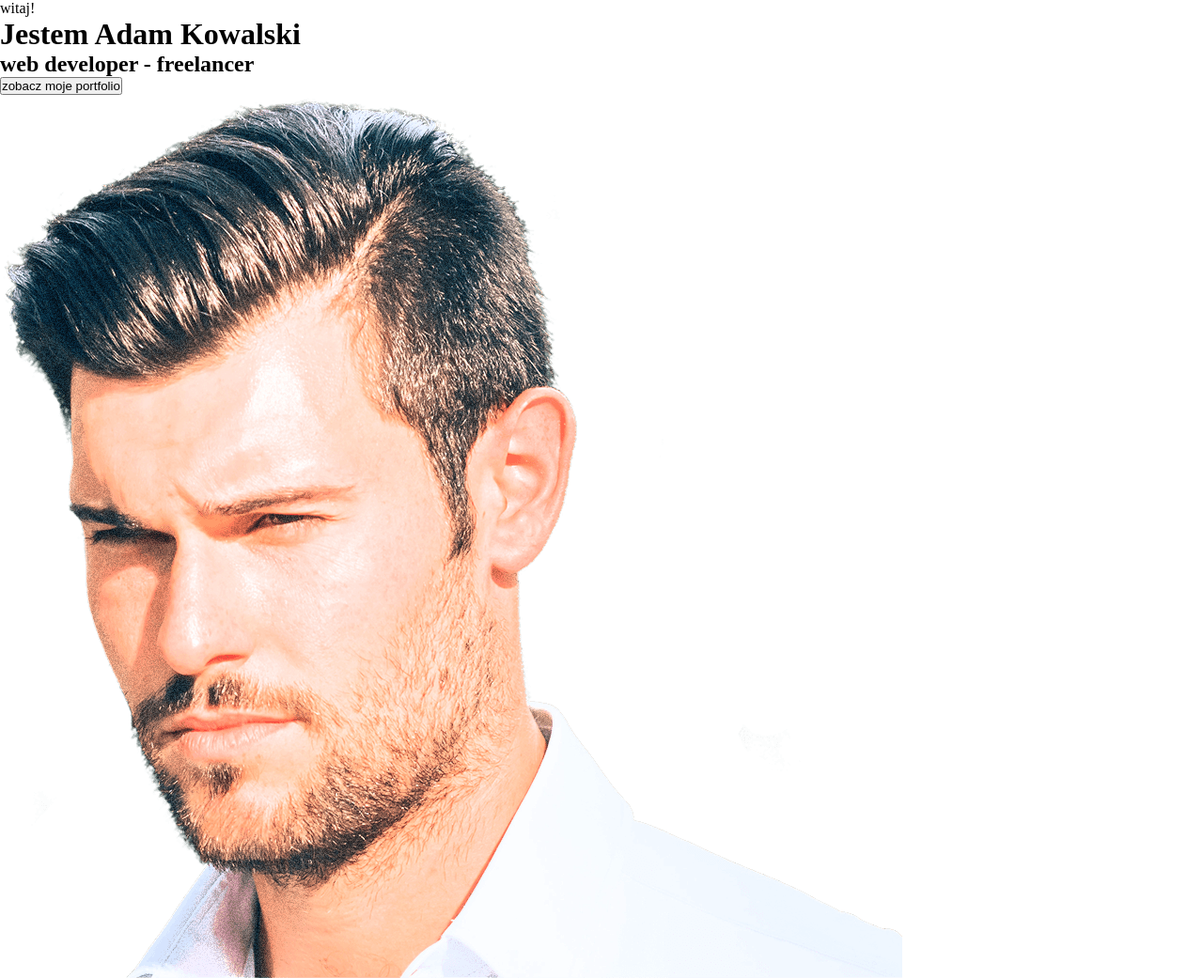
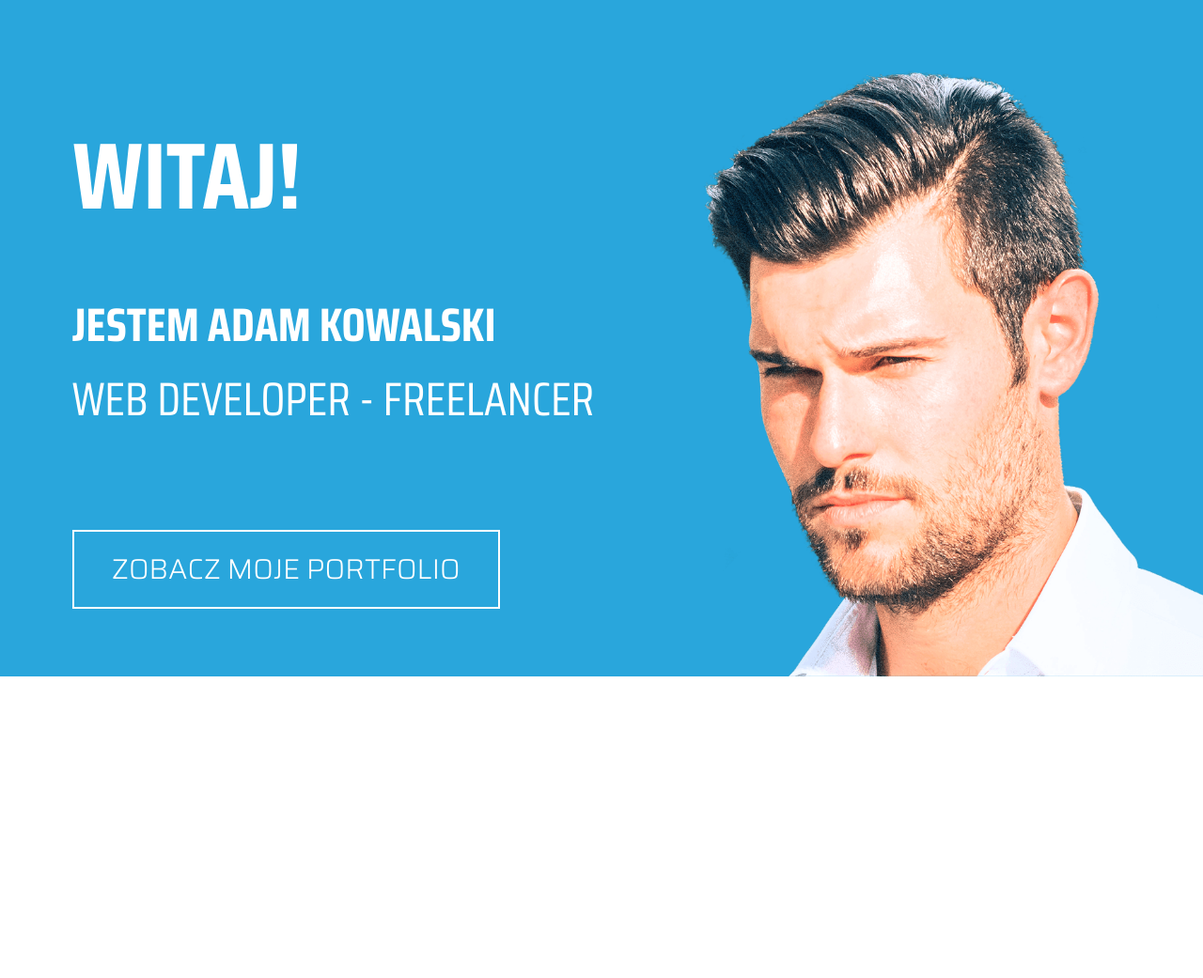
Before and after one commit to MonikaMM77/Samuraj-Programowania-Portfolio, a plain HTML site: page index.html in a window 1280 px wide. Shown: the whole page at 94% size. After the commit the page ends 800 px from the top, so only its background shows below. Drawn offline with Linux system fonts and the light colour scheme.

Commit message:
add media queries

```diff
--- a/css/style.css
+++ b/css/style.css
@@ -8,5 +8,273 @@ font-family: 'Saira Condensed', sans-serif; */
 }
 
 header {
+  position: relative;
+  background-color: #29a6dc;
+  height: 90vh;
+  overflow: hidden;
+  max-width: 1920px;
+  margin: 0 auto;
+}
 
+header > * {
+  position: absolute;
 }
+
+header img {
+  height: 50%;
+  bottom: 0;
+  right: 0;
+}
+
+header div.welcome {
+  z-index: 1;
+  top: 4%;
+  font-family: "Saira Condensed", sans-serif;
+  text-align: center;
+  /* zeby tekst nie zaczynal sie od krawedzi */
+  left: 5%;
+  right: 5%;
+  font-weight: bold;
+  font-size: 40px;
+  text-transform: uppercase;
+  color: #fff;
+}
+
+header h1 {
+  margin-top: 15px;
+  font-size: 20px;
+}
+
+header h2 {
+  font-size: 20px;
+  font-weight: normal;
+}
+
+header button {
+  font-family: "Saira", sans-serif;
+  font-weight: 300;
+  line-height: 32px;
+  padding: 0 20px;
+  text-transform: uppercase;
+  color: white;
+  background-color: transparent;
+  font-size: 12px;
+  border: 2px solid white;
+}
+
+@media (orientation: portrait) and (min-width: 360px) {
+  header h1 {
+    font-size: 24px;
+  }
+
+  header h2 {
+    font-size: 24px;
+  }
+
+  header button {
+    margin-top: 30px;
+    line-height: 40px;
+    font-size: 16px;
+  }
+
+  header img {
+    right: -20%;
+  }
+}
+
+@media (orientation: portrait) and (min-width: 410px) {
+  header h1 {
+    font-size: 26px;
+  }
+
+  header h2 {
+    font-size: 24px;
+  }
+
+  header button {
+    margin-top: 40px;
+    line-height: 45px;
+    font-size: 24px;
+  }
+}
+
+@media (orientation: portrait) and (min-width: 768px) {
+  header p {
+    font-size: 80px;
+  }
+
+  header h1 {
+    font-size: 32px;
+  }
+
+  header h2 {
+    font-size: 32px;
+  }
+
+  header button {
+    margin-top: 60px;
+    line-height: 60px;
+    font-size: 24px;
+  }
+}
+
+@media (orientation: landscape) {
+  header img {
+    position: absolute;
+    height: 80%;
+    bottom: 0;
+    right: -5%;
+  }
+
+  header div.welcome {
+    top: 15%;
+    left: 7%;
+    right: 46%;
+  }
+
+  header button {
+    margin-top: 40px;
+  }
+}
+
+@media (orientation: landscape) and (min-width: 640px) {
+  header h1 {
+    font-size: 22px;
+  }
+
+  header h2 {
+    font-size: 22px;
+  }
+
+  header button {
+    font-size: 16px;
+    line-height: 40px;
+  }
+}
+
+@media (orientation: landscape) and (min-width: 768px) {
+  header p {
+    font-size: 62px;
+  }
+
+  header h1 {
+    margin-top: 40px;
+    font-size: 34px;
+  }
+
+  header h2 {
+    font-size: 34px;
+  }
+
+  header button {
+    margin-top: 80px;
+    font-size: 28px;
+    line-height: 70px;
+  }
+
+  header img {
+    right: -20%;
+    height: 95%;
+  }
+}
+
+@media (orientation: landscape) and (min-width: 1024px) {
+  header div.welcome {
+    left: 3%;
+  }
+
+  header p {
+    font-size: 56px;
+  }
+
+  header h1 {
+    margin-top: 40px;
+    font-size: 34px;
+  }
+
+  header h2 {
+    font-size: 34px;
+  }
+
+  header button {
+    margin-top: 80px;
+    font-size: 28px;
+    line-height: 70px;
+  }
+
+  header img {
+    right: -14%;
+    height: 90%;
+  }
+}
+
+@media (orientation: landscape) and (min-width: 1280px) {
+  header div.welcome {
+    text-align: left;
+    left: 6%;
+  }
+
+  header p {
+    font-size: 100px;
+  }
+
+  header h1 {
+    margin-top: 40px;
+    font-size: 50px;
+  }
+
+  header h2 {
+    font-size: 50px;
+  }
+
+  header button {
+    margin-top: 100px;
+    line-height: 80px;
+    padding: 0 40px;
+    font-size: 30px;
+  }
+
+  header img {
+    right: -10%;
+    height: 90%;
+  }
+}
+
+@media (orientation: landscape) and (min-width: 1600px) {
+  header p {
+    font-size: 120px;
+  }
+
+  header h1 {
+    margin-top: 40px;
+    font-size: 60px;
+  }
+
+  header h2 {
+    font-size: 60px;
+  }
+
+  header button {
+    line-height: 90px;
+  }
+
+  header img {
+    right: -8%;
+    height: 90%;
+  }
+}
+
+@media (min-width: 1024px) {
+  header button {
+    transition: all 200ms ease-in-out;
+  }
+
+  header button:hover {
+    cursor: pointer;
+    background-color: #111;
+  }
+}
+
+section {
+  min-width: 100vh;
+}
```
